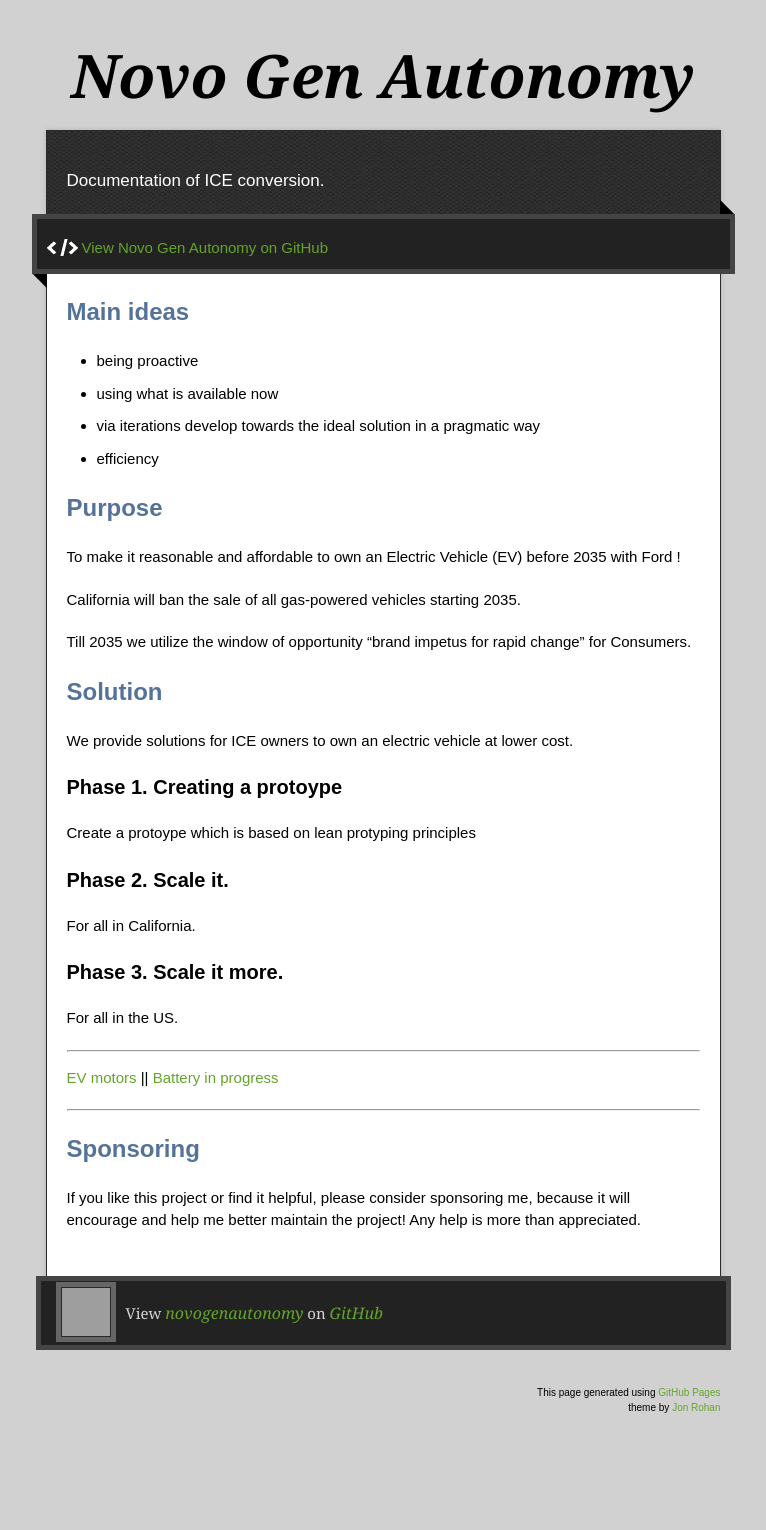
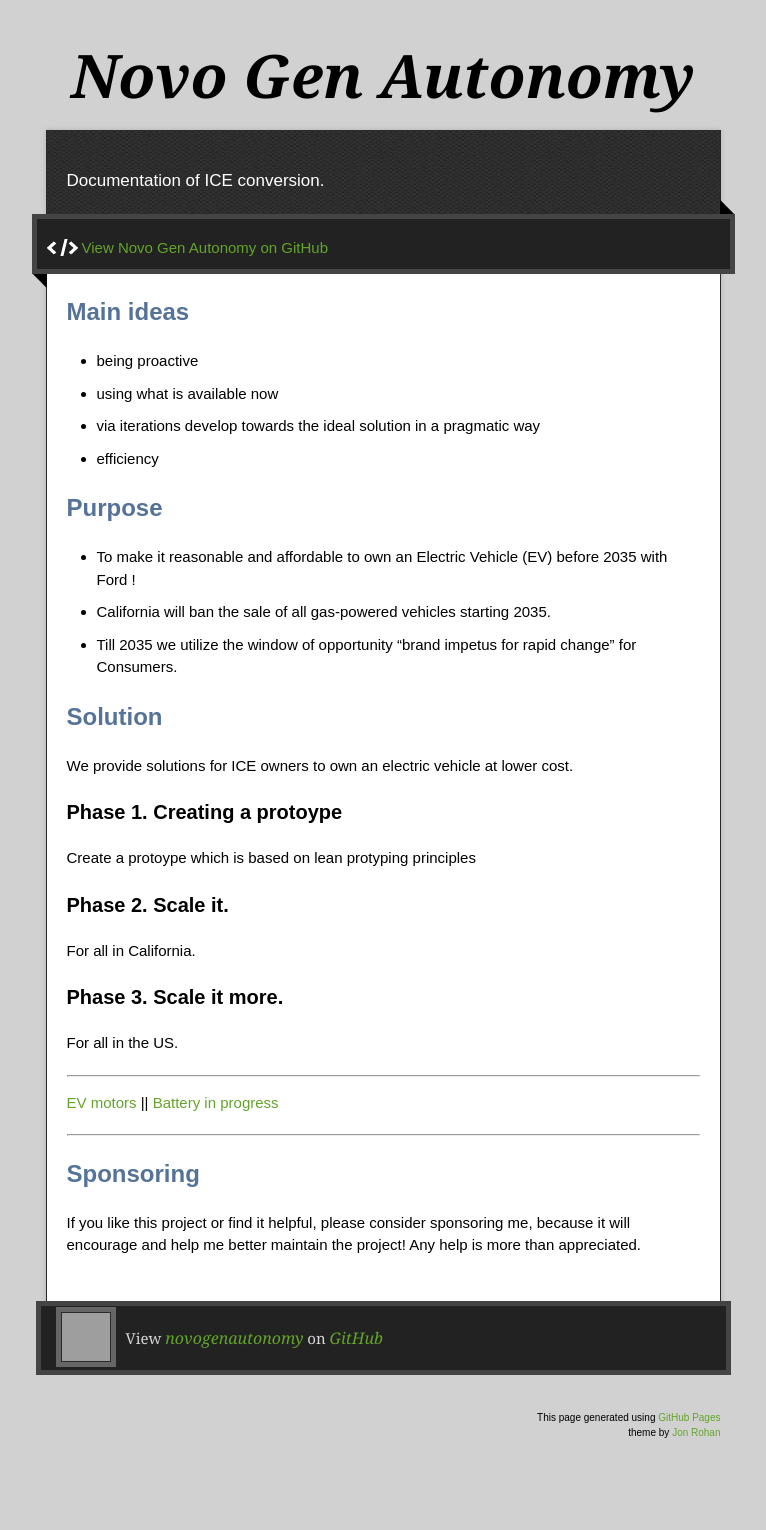
Before and after one commit to novogenautonomy/novogenautonomy.github.io, a Jekyll site: the page built from index.md, in a window 1280 px wide. Shown: the whole page, without its empty margins (257-1023 px from the left). Built offline with Jekyll 4.4.1, drawn with Linux system fonts in a browser that asks for light colours; our own code applies the rules of GitHub Pages for plain Markdown files; before the commit the page ends 1505 px from its top, so only the background shows below that; grey boxes are pictures that could not be loaded.

```diff
--- a/index.md
+++ b/index.md
@@ -10,11 +10,9 @@ layout: default
 - efficiency
 
 ## Purpose
-To make it reasonable and affordable to own an Electric Vehicle (EV) before 2035 with Ford !
-
-California will ban the sale of all gas-powered vehicles starting 2035.
-
-Till 2035 we utilize the window of opportunity “brand impetus for rapid change” for Consumers.
+* To make it reasonable and affordable to own an Electric Vehicle (EV) before 2035 with Ford !
+* California will ban the sale of all gas-powered vehicles starting 2035.
+* Till 2035 we utilize the window of opportunity “brand impetus for rapid change” for Consumers.
 
 ## Solution
 
```
